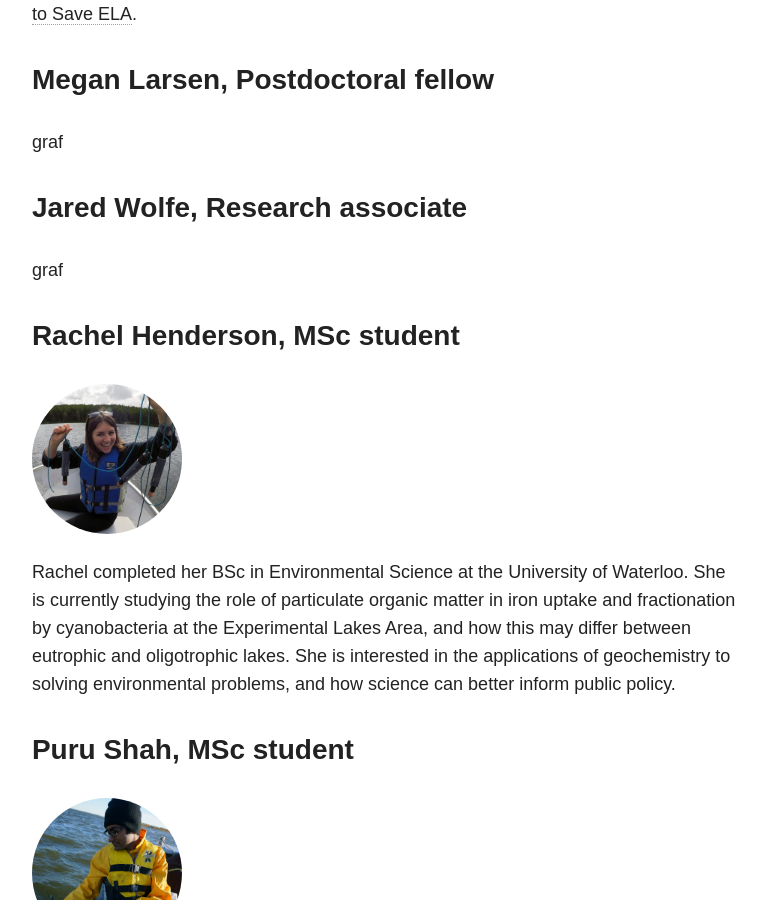
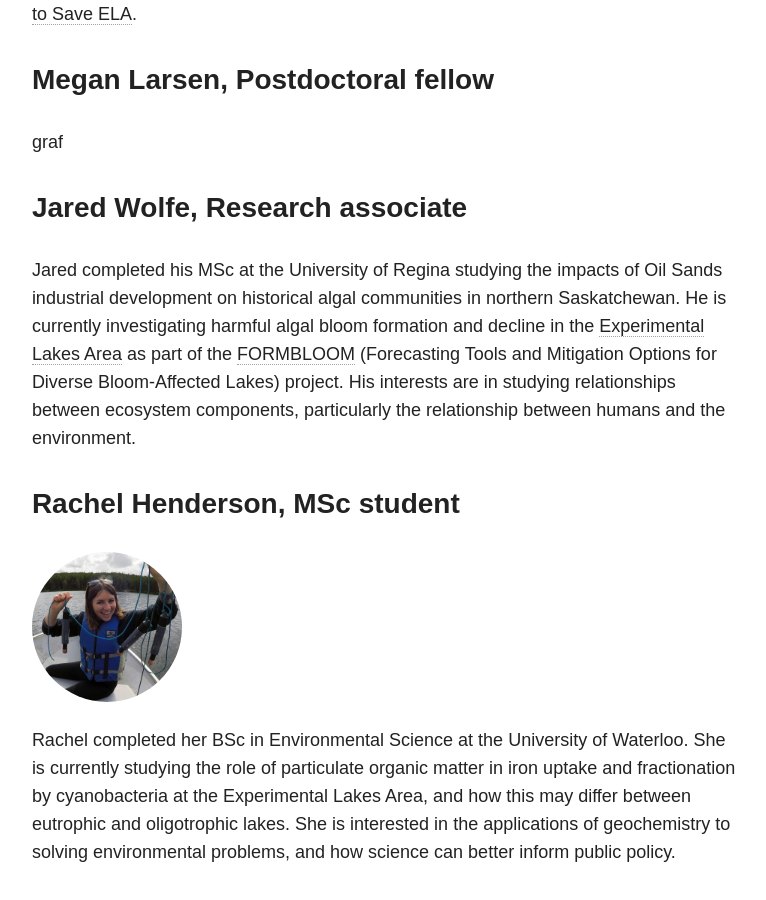
Before and after one commit to jjvenky/jjvenky.github.io, a Jekyll site: the page built from people/index.md, in a window 1280 px wide and 900 px high, scrolled down 1091 px. Shown: the whole window, without its empty margins (254-1020 px from the left). Built offline with Jekyll 4.4.1, drawn with Linux system fonts in a browser that asks for light colours; nearby versions of some CDN libraries; some of the changed lines change nothing that is shown.

Commit message:
Add Jared's bio to people

```diff
--- a/people/index.md
+++ b/people/index.md
@@ -11,7 +11,7 @@ permalink: /people/
 
 ![](../images/bio-photo.jpg){: class="bio-photo"}
 
-My research is currently focused on the biogeochemical cycling of nutrients and related elements, and human and climate related disruptions of these cycles. For more than a decade,  I have conducted whole-ecosystem research at the world-renowned <a href="https://www.wlu.ca/academics/faculties/faculty-of-arts/faculty-profiles/jason-venkiteswaran/index.html#https://www.iisd.org/ela/">Experimental Lakes Area</a> studying reservoir creation, ecosystem metabolism and eutrophication. To study the fate of biogeochemical elements, I often use stable isotope measurements with process-based ecological models. I am a co-founder of the <a href="https://saveela.org">Coalition to Save ELA</a>.
+My research is currently focused on the biogeochemical cycling of nutrients and related elements, and human and climate related disruptions of these cycles. For more than a decade,  I have conducted whole-ecosystem research at the world-renowned [Experimental Lakes Area](https://www.iisd.org/ela/) studying reservoir creation, ecosystem metabolism and eutrophication. To study the fate of biogeochemical elements, I often use stable isotope measurements with process-based ecological models. I am a co-founder of the [Coalition to Save ELA](https://saveela.org).
 
 ### Megan Larsen, Postdoctoral fellow
 
@@ -19,7 +19,7 @@ graf
 
 ### Jared Wolfe, Research associate
 
-graf
+Jared completed his MSc at the University of Regina studying the impacts of Oil Sands industrial development on historical algal communities in northern Saskatchewan. He is currently investigating harmful algal bloom formation and decline in the [Experimental Lakes Area](https://www.iisd.org/ela/) as part of the [FORMBLOOM](http://gwf.usask.ca/science/pillar-3-projects.php#ForecastingToolsandMitigationOptionsforDiverseBloomAffectedLakes) (Forecasting Tools and Mitigation Options for Diverse Bloom-Affected Lakes) project. His interests are in studying relationships between ecosystem components, particularly the relationship between humans and the environment.
 
 ### Rachel Henderson, MSc student
 
@@ -47,7 +47,7 @@ BB assessed the patterns of land cover diversity at the Experimental Lakes Area.
 
 ![](../images/tyler_prentice-photo.jpg){: class="bio-photo"}
 
-TP quantified the impacts of freeze-thaw cycles on nutrient release by riparian vegetation. This was a contribution to the multi-university <a href="https://biogeochem.github.io/lugnuts/">luguts</a>, linked undergraduate research in nutrients.
+TP quantified the impacts of freeze-thaw cycles on nutrient release by riparian vegetation. This was a contribution to the multi-university [lugnuts](https://biogeochem.github.io/lugnuts/), linked undergraduate research in nutrients.
 
 
 # Friends
```
